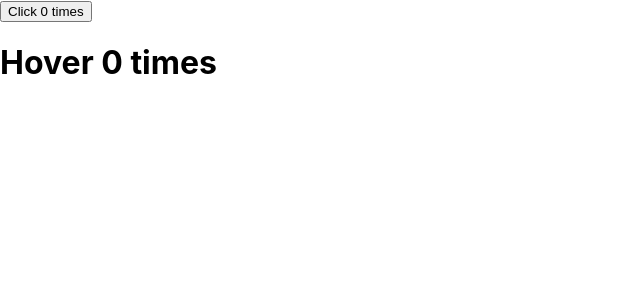
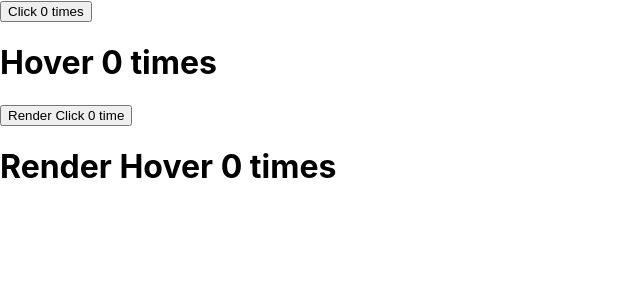
Before and after one commit to Rajukunchala321/codingPractices, a React (Create React App) app: page / in a window 1280 px wide. Shown: the top 300 px of the page, without its empty margins (0-640 px from the left). Built offline with nearby package versions, Linux system fonts and the light colour scheme.

Commit message:
Render Props Pattern

```diff
--- a/src/App.js
+++ b/src/App.js
@@ -1,12 +1,24 @@
 import logo from './logo.svg';
 import './App.css';
 import ClickCounter from './HigherOrder/ClickCounter';
-import OverCounter from './HigherOrder/OverCounter'
+import OverCounter from './HigherOrder/OverCounter';
+import RenderCount from './Render/RenderCount';
+import RenderClickCounter from './Render/RenderClickCounter';
+import RenderHoverCounter from './Render/RenderHoverCounter';
 function App() {
   return (
     <>
      <ClickCounter />
      <OverCounter />
+
+     <RenderCount increment={5} render={(count, handleCounter)=>(
+        <RenderClickCounter count={count} handleCounter={handleCounter} />
+     )} />
+     <RenderCount increment={10} render={(count, handleCounter)=>(
+        <RenderHoverCounter count={count} handleCounter={handleCounter} />
+     )} />
+
+
     </>
   );
 }
--- /dev/null
+++ b/src/Render/RenderClickCounter.js
@@ -0,0 +1,14 @@
+import React, { Component } from 'react'
+
+class RenderClickCounter extends Component {
+  render() {
+    const {handleCounter, count}=this.props
+    return (
+      <div>
+        <button onClick={handleCounter}>Render Click {count} time</button>
+      </div>
+    )
+  }
+}
+
+export default RenderClickCounter
--- /dev/null
+++ b/src/Render/RenderCount.js
@@ -0,0 +1,19 @@
+import React, { Component } from "react";
+
+class RenderCount extends Component {
+  state = {
+    count: 0,
+  };
+  handleCounter = () => {
+     const increment = this.props.increment ;
+    this.setState((prevSate) => ({
+
+      count: prevSate.count + increment,
+    }));
+  };
+  render() {
+    return <>{this.props.render(this.state.count, this.handleCounter)}</>;
+  }
+}
+
+export default RenderCount;
--- /dev/null
+++ b/src/Render/RenderHoverCounter.js
@@ -0,0 +1,10 @@
+import React from "react";
+
+const RenderHoverCounter =({handleCounter, count})=>{
+    return(
+        <>
+        <h1 onMouseOver={handleCounter}>Render Hover {count} times</h1>
+        </>
+    )
+}
+export default RenderHoverCounter;
```
